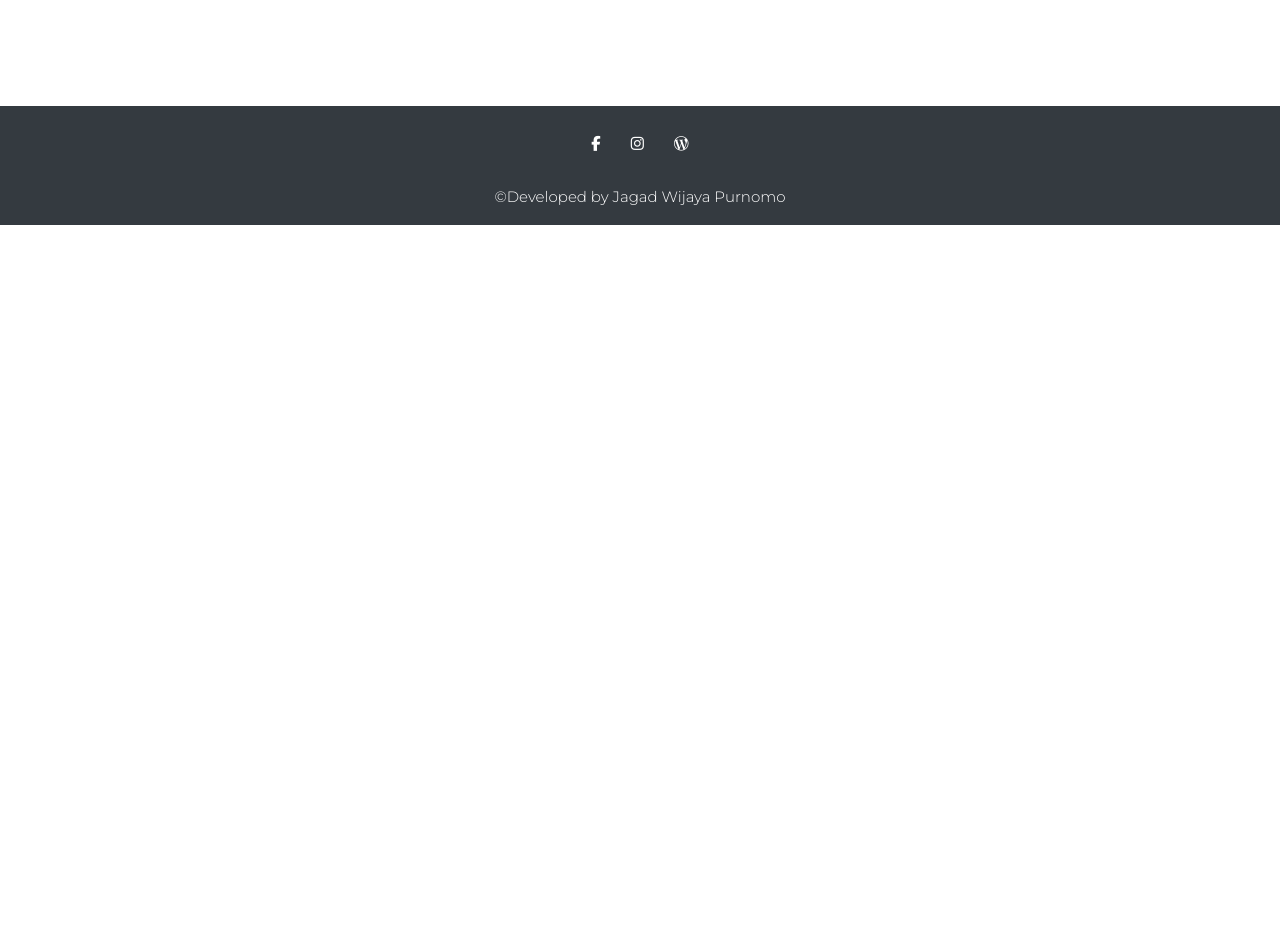
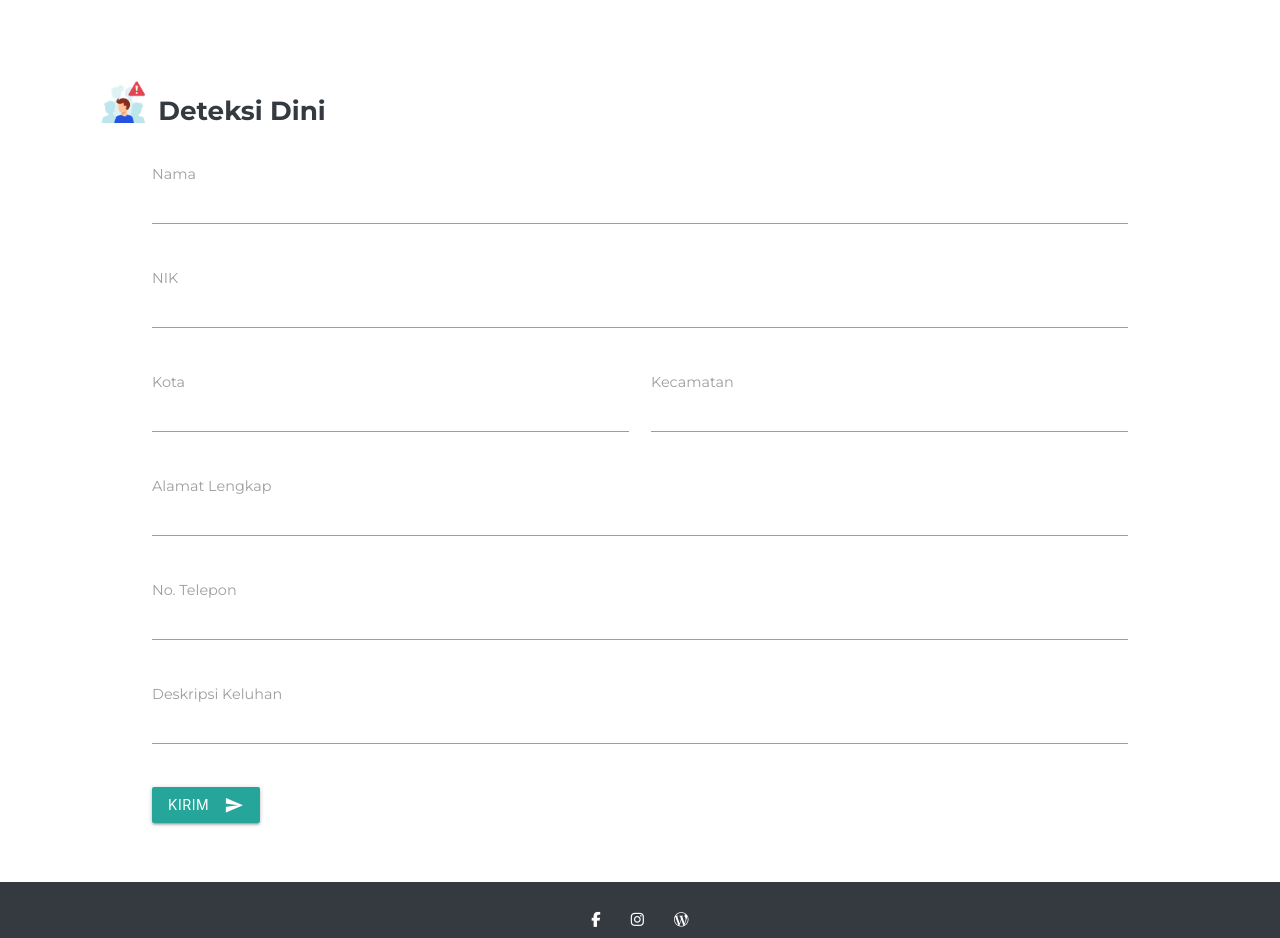
Before and after one commit to Jagadwp/CovidAman.in, a website built with webpack: page src/template.html in a window 1280 px wide. Shown: the part 1862-2800 px from the top of the page. Before the commit the page ends 2087 px from the top, so only its background shows below. Built offline with nearby package versions, Linux system fonts and the light colour scheme; no server answers; files whose address does not match are found by name.

Commit message:
add Form Deteksi Dini

```diff
--- a/src/style/main.css
+++ b/src/style/main.css
@@ -51,10 +51,10 @@ nav .brand-logo {
 	background: #fdfd55 url("../images/covid19.png") 80% 1vw / 30% 80% no-repeat;
 }
 .three {
-	background: #fdfd55 url("../images/jagaJarak.png") 80% 1vw / 30% 80% no-repeat;
+	background: #fdfd55 url("../images/handbook-medicine.png") 80% 1vw / 30% 80% no-repeat;
 }
 .four {
-	background: #fdfd55 url("../images/handbook-medicine.png") 80% 1vw / 30% 80% no-repeat;
+	background: #fdfd55 url("../images/deteksi-dini.png") 80% 1vw / 30% 80% no-repeat;
 }
 .carousel.carousel-slider .carousel-item h2 {
 	font-size: 3rem;
@@ -62,11 +62,11 @@ nav .brand-logo {
 	line-height: 1.5;
 }
 
-/* statistik Indonesia */
-.flag-icon {
+/* data Indonesia */
+.header-icon {
 	max-height: 35px;
 	object-fit: contain;
-	margin-right: 10px;
+	margin-right: 12px;
 }
 .stat-container {
 	padding: 7% 5%;
@@ -96,7 +96,7 @@ nav .brand-logo {
 	font-size: 0.8rem;
 }
 
-/* Foreign Search */
+/* data luar negeri */
 #cta {
 	background: #fdfd55 url("../images/covid19.png") 88% 28% / 30% 80% no-repeat;
 	color: #343a40;
@@ -107,6 +107,21 @@ nav .brand-logo {
 	font-weight: 900;
 	font-size: 2rem;
 	line-height: 1.5;
+}
+
+/* deteksi dini */
+#deteksiDini {
+	margin-top: -6vw;
+	padding: 3vw 7vw;
+	color: #343a40;
+}
+.deteksi-header {
+	max-height: 45px;
+	margin-top: 10px;
+	margin-right: -10px;
+}
+.input-field > label {
+	font-size: 1.2rem;
 }
 
 /* tips */
@@ -163,7 +178,7 @@ nav .brand-logo {
 	}
 }
 
-@media screen and (max-width: 767px) {
+@media screen and (max-width: 768px) {
 	/* md */
 
 	.stat-data {
@@ -171,6 +186,9 @@ nav .brand-logo {
 	}
 	#cta {
 		background: #fdfd55 url("../images/covid19.png") 88% 12% / 40% 40% no-repeat;
+	}
+	nav .brand-logo {
+		margin-left: 0;
 	}
 }
 
@@ -181,7 +199,7 @@ nav .brand-logo {
 	}
 
 	/* statistik indonesia sm*/
-	.flag-icon {
+	.header-icon {
 		max-height: 25px;
 	}
 
--- a/src/template.html
+++ b/src/template.html
@@ -13,7 +13,8 @@
 			rel="stylesheet"
 		/>
 
-		<!-- fontawesome -->
+		<!-- icon -->
+		<link href="https://fonts.googleapis.com/icon?family=Material+Icons" rel="stylesheet">
 		<script src="https://kit.fontawesome.com/9d5222a814.js" crossorigin="anonymous"></script>
 
 		<!-- logo -->
@@ -51,19 +52,19 @@
 				<em>Total konfirmasi, total sembuh, dan total kematian</em>
 			</div>
 			<div class="carousel-item three" href="#three!">
-				<h2>Deteksi Dini</h2>
-				<em>Ajukan deteksi dini kepada tenaga Kesehatan daerah anda</em>
+				<h2 class="slider-text">Tips Kesehatan</h2>
+				<em>Cara efektif mencegah diri dari penularan Covid-19</em>
 			</div>
 			<div class="carousel-item four" href="#four!">
-				<h2 class="slider-text">Tips Kesehatan</h2>
-				<em>Cara efektif mencegah diri dari penularan Covid-19</em>
+				<h2>Deteksi Dini</h2>
+				<em>Ajukan deteksi dini kepada tenaga kesehatan setempat</em>
 			</div>
 		</div>
 
 		<!-- data indonesia -->
 		<section class="stat-container" id="kasusIndo">
 			<div class="stat-box-header">
-				<img class="flag-icon" src="./images/indoFlag.png" alt="indo-flag" />
+				<img class="header-icon" src="./images/indoFlag.png" alt="indo-flag" />
 				<h3>di Indonesia</h3>
 			</div>
 			<div class="stat-box-container row">
@@ -123,7 +124,7 @@
 		<!-- Tips -->
 		<section id="tips">
 			<div id="tipsKesehatan" class="tips-box-header">
-				<img class="flag-icon" src="./images/handbook-medicine.png" alt="bukuMedis" />
+				<img class="header-icon" src="./images/handbook-medicine.png" alt="bukuMedis" />
 				<h3>Tips Kesehatan</h3>
 			</div>
 			<div class="row align-items-center">
@@ -165,6 +166,62 @@
 			</div>
 		</section>
 
+		<!-- deteksi dini -->
+		<section id="deteksiDini">
+			<div class="row">
+				<img class="col header-icon deteksi-header" src="./images/deteksi-dini.png" alt="deteksi" />
+				<h3 class="col">Deteksi Dini</h3>
+			</div>
+			<div class="row" style="padding: 0 4vw;">
+				<form class="col s12">
+					<div class="row">
+						<div class="input-field col s12">
+							<input placeholder="" id="nama" type="text" class="validate" />
+							<label for="name">Nama</label>
+						</div>
+					</div>
+					<div class="row">
+						<div class="input-field col s12">
+							<input placeholder="" id="NIK" type="text" class="validate" />
+							<label for="NIK">NIK</label>
+						</div>
+					</div>
+					<div class="row">
+						<div class="input-field col s12 m6">
+							<input placeholder="" id="kota" type="text" class="validate" />
+							<label for="city">Kota</label>
+						</div>
+						<div class="input-field col s12 m6">
+							<input placeholder="" id="kecamatan" type="text" class="validate" />
+							<label for="district">Kecamatan</label>
+						</div>
+					</div>
+					<div class="row">
+						<div class="input-field col s12">
+							<input placeholder="" id="alamat" type="text" class="validate" />
+							<label for="address">Alamat Lengkap</label>
+						</div>
+					</div>
+					<div class="row">
+						<div class="input-field col s12">
+							<input placeholder="" id="telepon" type="text" class="validate" />
+							<label for="telepon">No. Telepon</label>
+						</div>
+					</div>
+					<div class="row">
+						<div class="input-field col s12">
+							<input placeholder="" id="keluhan" type="text" class="validate" />
+							<label for="keluhan">Deskripsi Keluhan</label>
+						</div>
+					</div>
+
+					<button class="btn waves-effect waves-light" type="submit" name="action">Kirim
+						<i class="material-icons right">send</i>
+					 </button>
+				</form>
+			</div>
+		</section>
+
 		<!-- Footer -->
 		<footer id="footer">
 			<div class="socialmedia-box" style="display: flex; justify-content: center">
```
Also changed, not shown: src/images/deteksi-dini.png (added), src/images/hospital.png (added).
